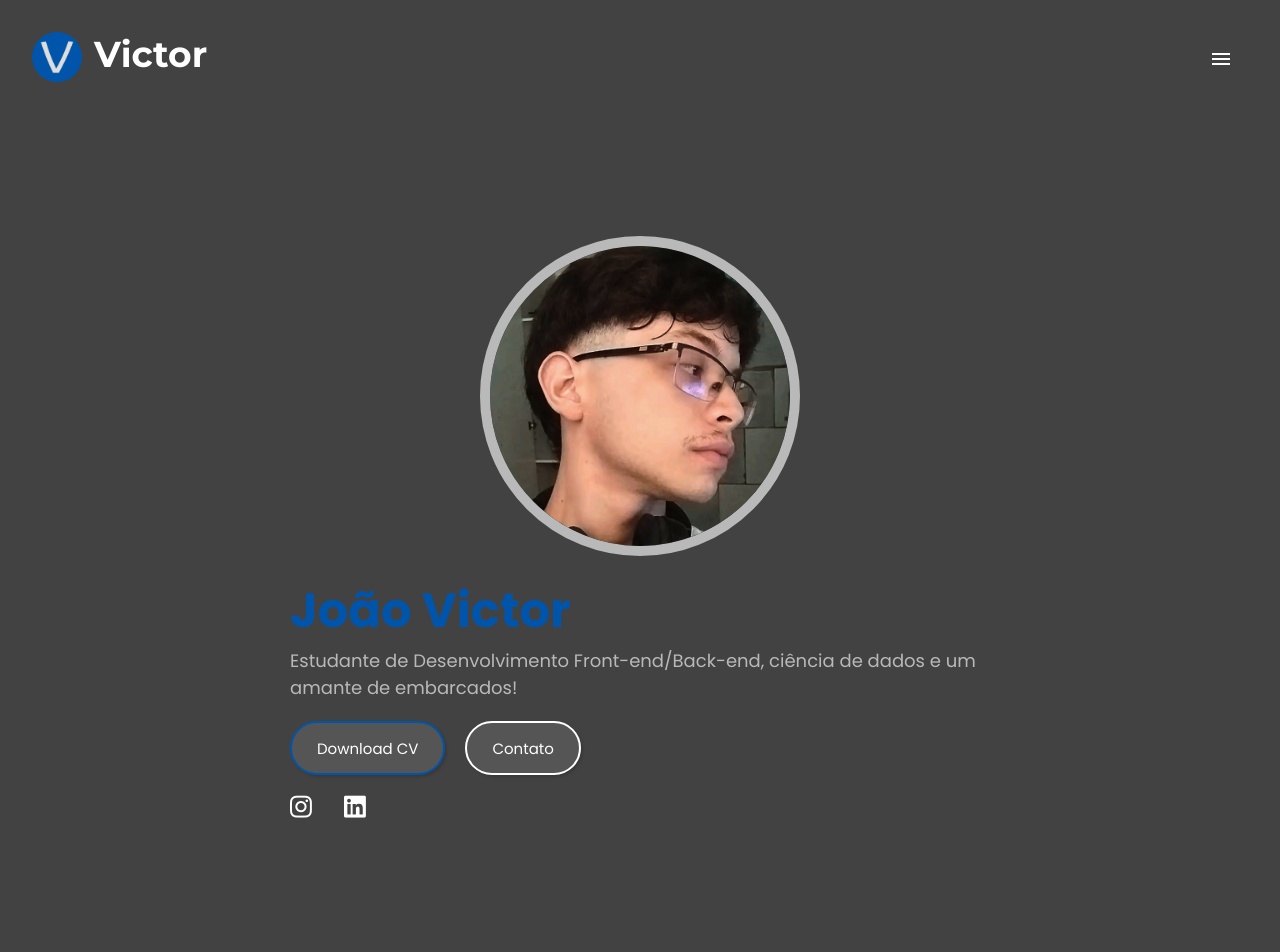
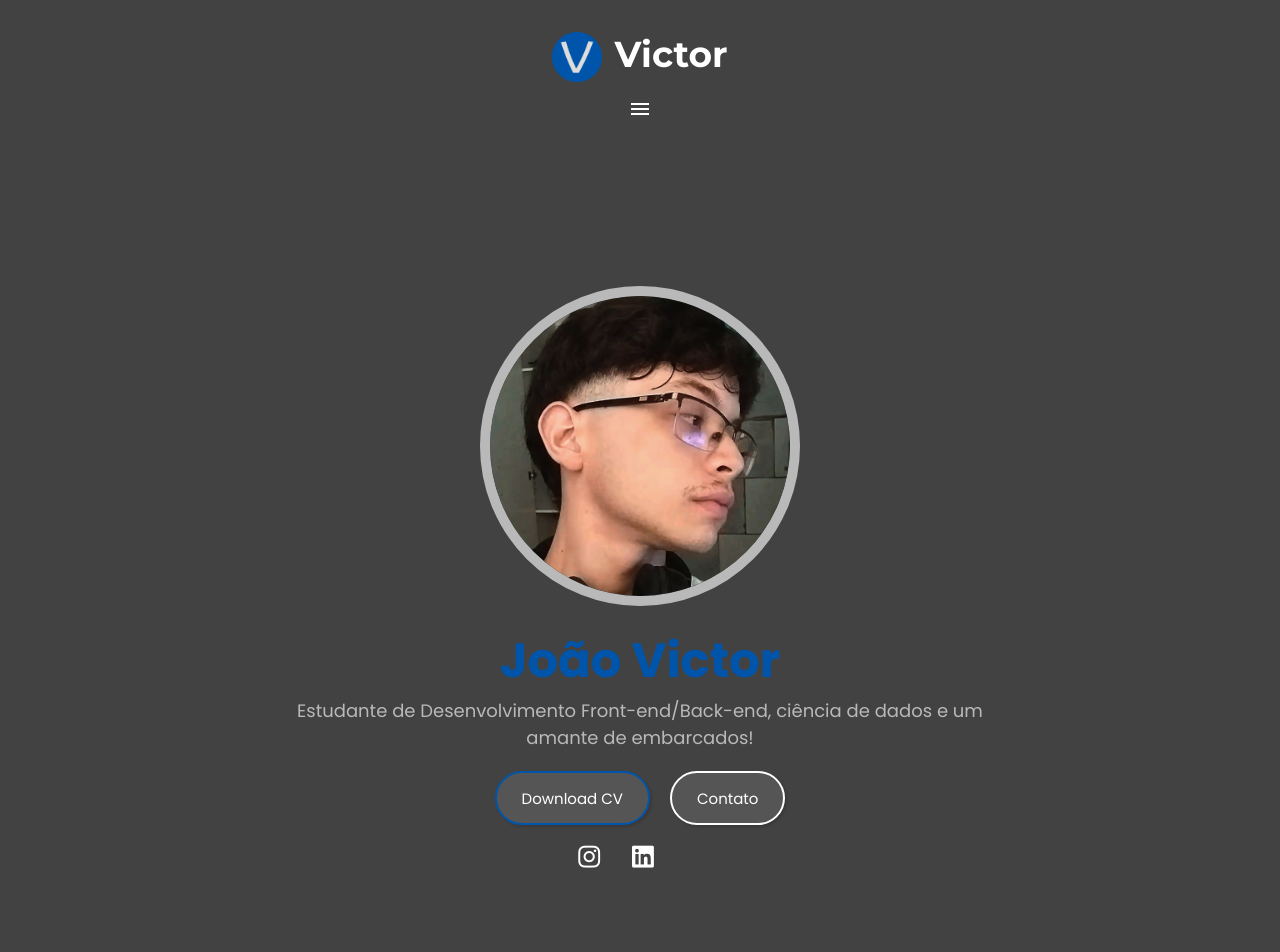
Before and after one commit to joaovict18/portfolio, a plain HTML site: page index.html in a window 1280 px wide. Shown: the top 952 px of the page. Drawn offline with nearby package versions, Linux system fonts and the light colour scheme.

Commit message:
Elementos da primeira seção centralizados e hambúrguer corrigido

```diff
--- a/style.css
+++ b/style.css
@@ -10,7 +10,10 @@ body {
 .navegacao {
     display: flex;
     justify-content: space-between;
+    flex-direction: column;
+    align-items: center;
     margin: 32px;
+    margin-bottom: 0px;
 }
 
 .logo-nome {
@@ -74,6 +77,10 @@ li a:hover {
     gap: 15px;
 }
 
+.texto {
+    text-align: center;
+}
+
 .imagem img{
     height: 300px;
     border: 10px solid #b9b9b9;
@@ -102,6 +109,7 @@ p span {
 
 .botoes {
     display: flex;
+    justify-content: center;
     gap: 20px;
 }
 
@@ -110,7 +118,6 @@ button {
     background-color: #555;
     padding: 25px;
     margin-top: 20px;
-    border: 0px solid #fff;
     border-radius: 50px;
     height: 5px;
     font-family: "Poppins", sans-serif;
@@ -122,8 +129,9 @@ button {
 }
 
 .icones {
-    margin-right: 10px;
     margin-top: 20px;
+    display: flex;
+    justify-content: center;
 }
 
 i {
```
